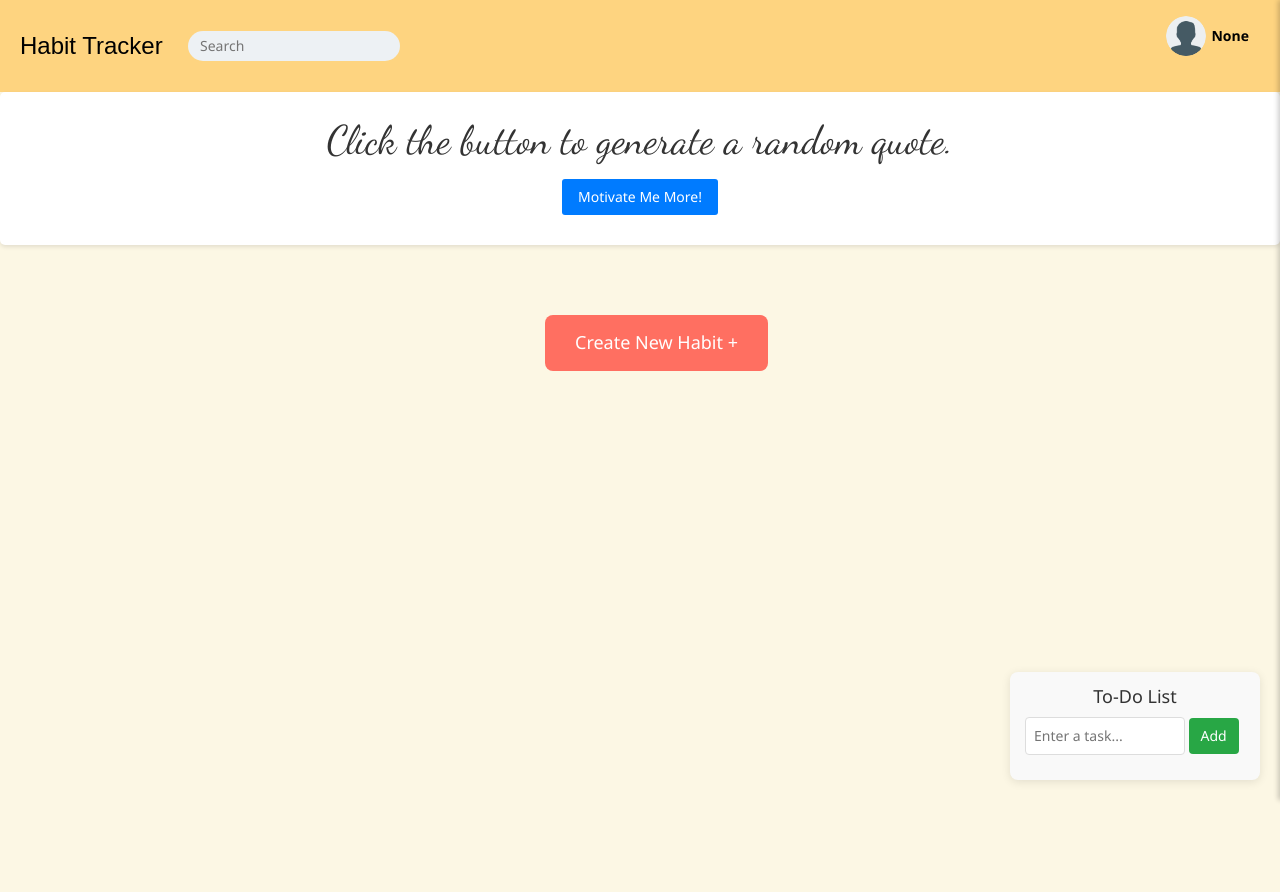
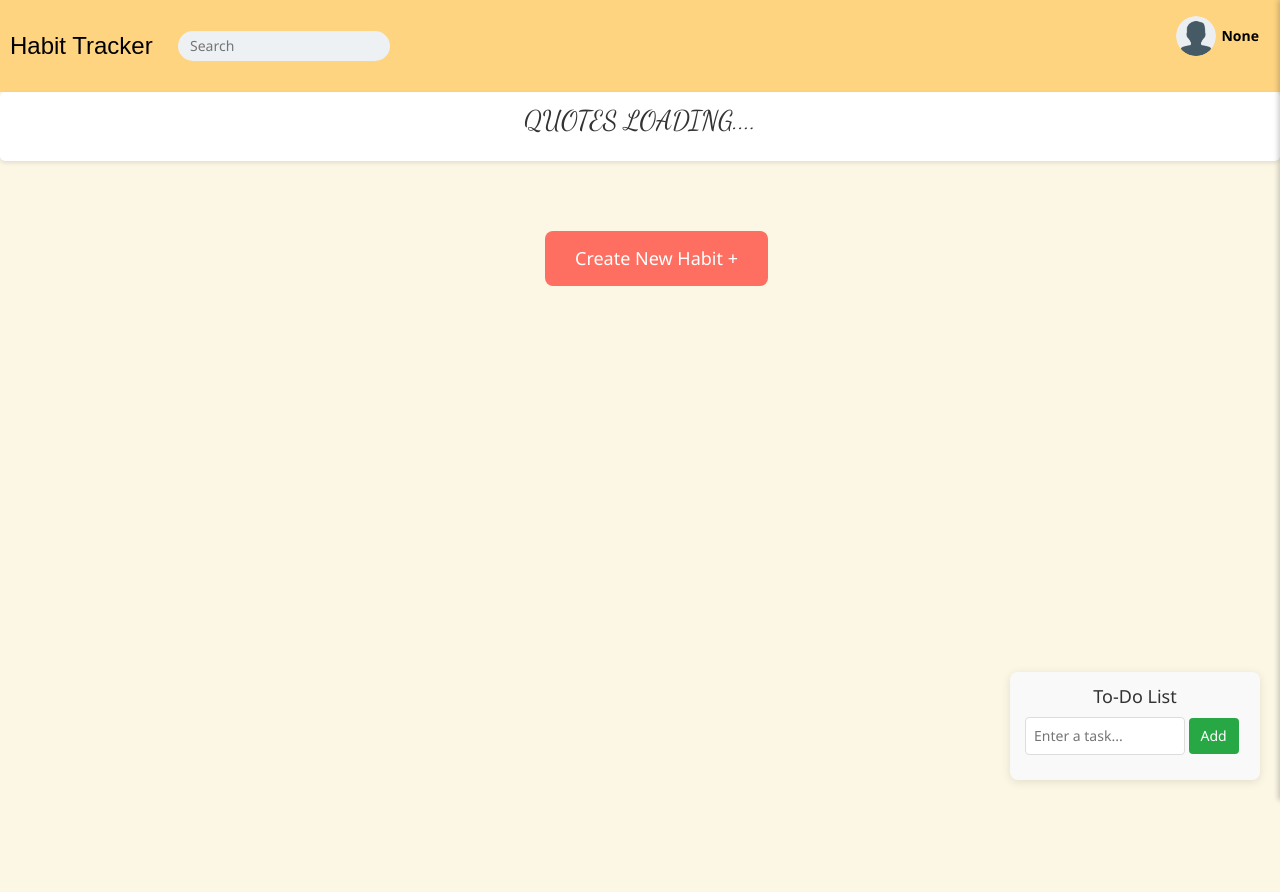
Before and after one commit to dhyan-s/habit-tracker-idp, a Flask app: page / in a window 1280 px wide. Run offline with Flask 3, Linux system fonts and the light colour scheme; the visitor is signed in with stand-in values (Sample User, id 1); data that the repository does not hold is empty; some libraries are stand-ins or nearby versions; some web fonts are replaced.

Commit message:
fixed motivation quotes bug

```diff
--- a/website/static/homepage.js
+++ b/website/static/homepage.js
@@ -65,24 +65,24 @@ document.getElementById('addTaskButton').addEventListener('click', function() {
     }
 });
 
-<<<<<<< HEAD
 const quotes = [
     "The only way to do great work is to love what you do. - Steve Jobs",
     "Innovation distinguishes between a leader and a follower. - Steve Jobs",
     "Don't be afraid to give up the good to go for the great. - John D. Rockefeller",
     "Success is not final, failure is not fatal: It is the courage to continue that counts. - Winston Churchill",
     "The future belongs to those who believe in the beauty of their dreams. - Eleanor Roosevelt",
-    "All that glitters is not gold. -	William Shakespeare",
+    "All that glitters is not gold. - William Shakespeare",
     "All the world’s a stage, and all the men and women merely players. - William Shakespeare"
-   ];
-   const generateButton = document.getElementById("generateButton");
-   const quoteElement = document.getElementById("quote");
-   generateButton.addEventListener("click", generateRandomQuote);
-   function generateRandomQuote() {
+];
+
+const quoteElement = document.getElementById("quote");
+
+function generateRandomQuote() {
     const randomIndex = Math.floor(Math.random() * quotes.length);
     quoteElement.textContent = quotes[randomIndex];
-   }
+}
 
-=======
->>>>>>> 2b6349929003b955870fad24fd0b9dd6b3030d00
+// Set an interval to generate a new quote every 5 seconds (5000 milliseconds)
+setInterval(generateRandomQuote, 5000);
+
 document.addEventListener('DOMContentLoaded', displayAllHabits);
--- a/website/static/styles/homepage.css
+++ b/website/static/styles/homepage.css
@@ -93,7 +93,7 @@ header ul {
     justify-content: space-between;
     align-items: center;
     background-color: #fed480;
-    padding: 10px 20px;
+    padding: 10px 10px;
     color: black;
     box-shadow: 0 4px 8px rgba(0, 0, 0, 0.2);
 }
@@ -335,7 +335,7 @@ header ul {
 }
 
 #quote{
-    font-size: 40px;
+    font-size: 27px;
     font-family: "Dancing Script", cursive;
     font-optical-sizing: auto;
     font-style: normal;
@@ -343,7 +343,7 @@ header ul {
 
 .quote-container {
     background-color: #fff;
-    padding: 20px;
+    padding: 10px;
     border-radius: 5px;
     box-shadow: 0 2px 4px rgba(0, 0, 0, 0.1);
     width: 100%;
--- a/website/templates/homepage.html
+++ b/website/templates/homepage.html
@@ -96,8 +96,7 @@
     <main>
 
         <div class="quote-container">
-            <p id="quote">Click the button to generate a random quote.</p>
-            <button id="generateButton">Motivate Me More!</button>
+            <p id="quote">QUOTES LOADING....</p>
             </div>
 
 
```
